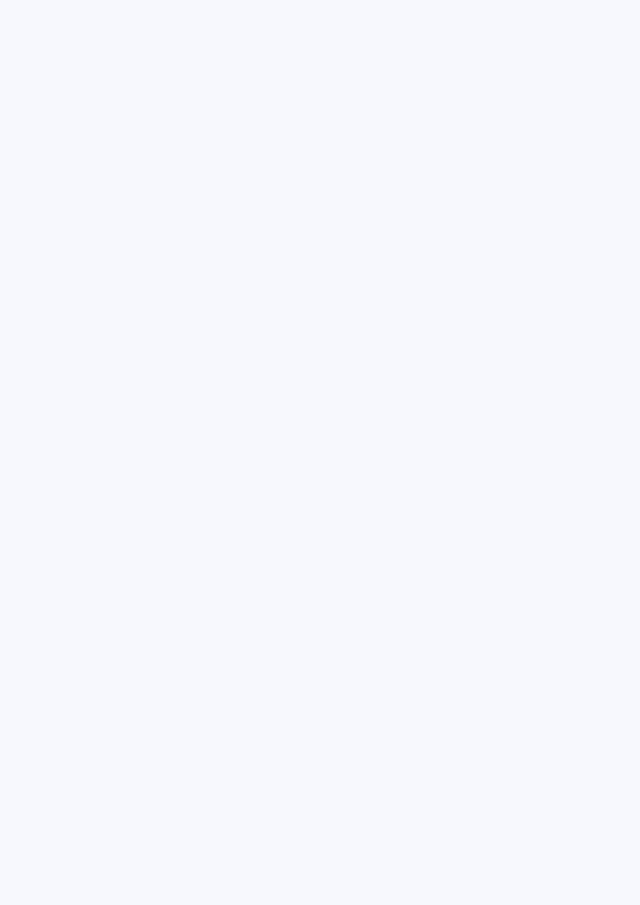
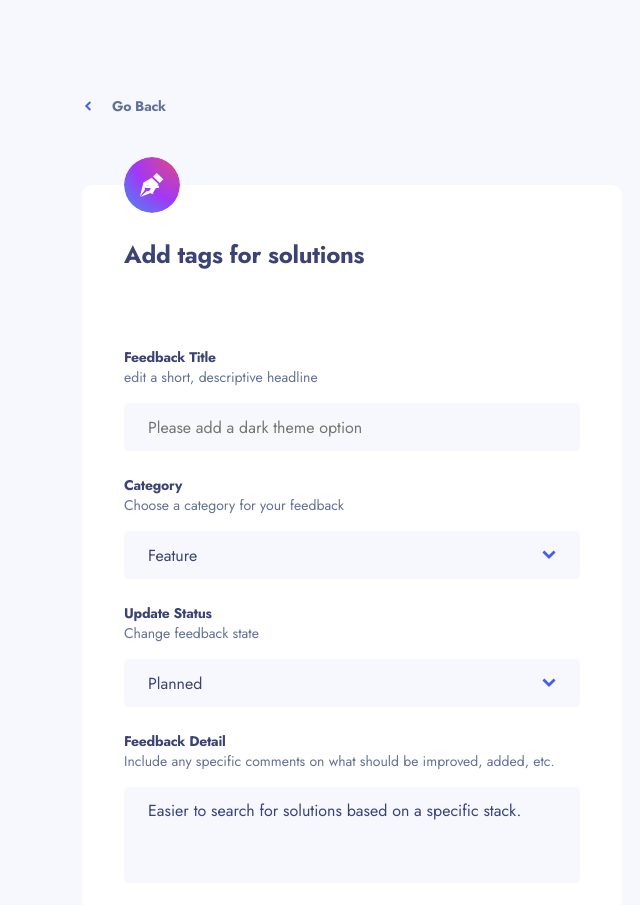
Before and after one commit to SukhrobQodirov/my-product, a React (Create React App) app: page /edit-feedback/1 in a window 1280 px wide. Before the commit this address had no page. Shown: the top 905 px of the page, without its empty margins (288-928 px from the left). Before the commit the page ends 800 px from the top, so only its background shows below. Built offline with nearby package versions, Linux system fonts and the light colour scheme.

Commit message:
everythins fine

```diff
--- a/src/App.js
+++ b/src/App.js
@@ -2,6 +2,7 @@ import { Route, Routes } from "react-router-dom";
 import Feedback from "./screens/feedback/Feedback";
 import AddFeedback from "./screens/add-feedback/AddFeedback";
 import Details from "./screens/details/details";
+import EditFeedback from "./screens/edit-feedback/edit-feedback";
 
 import './scss/main.scss';
 
@@ -11,6 +12,7 @@ function App() {
       <Route path="/" Component={Feedback} />
       <Route path="/add-feedback" Component={AddFeedback} />
       <Route path="/feedback/:id" Component={Details} />
+      <Route path="/edit-feedback/:id" Component={EditFeedback} />
     </Routes>
   );
 }
--- a/src/components/add-feedback-btn/add-feedback-btn.scss
+++ b/src/components/add-feedback-btn/add-feedback-btn.scss
@@ -9,4 +9,17 @@
   background: #ad1fea;
   border-radius: 10px;
   border: none;
+  cursor: pointer;
+
+  &--gray {
+    background: #3A4374;
+  }
+
+  &--success {
+    background: #4661E6;
+  }
+
+  &--danger {
+    background: #D73737;
+  }
 }
--- a/src/components/edit-feedback-btn/edit-feedback-btn.js
+++ /dev/null
@@ -1,9 +0,0 @@
-import './edit-feedback-btn.scss';
-
-function EditFeedbackBtn({className='', ...props}) {
-  return(
-    <button className={`edit-feedback-btn ${className}`} {...props} >Edit Feedback</button>
-  )
-}
-
-export default EditFeedbackBtn;
--- a/src/components/edit-feedback-btn/edit-feedback-btn.scss
+++ /dev/null
@@ -1,12 +0,0 @@
-@import "../../scss/mixins";
-
-.edit-feedback-btn {
-  @include jost-700;
-  padding: 12px 25px;
-  font-size: 14px;
-  color: #f2f4fe;
-  background: #4661e6;
-  border: none;
-  border-radius: 10px;
-  cursor: pointer;
-}
--- a/src/screens/add-feedback/AddFeedback.js
+++ b/src/screens/add-feedback/AddFeedback.js
@@ -1,8 +1,8 @@
 import { Link } from "react-router-dom";
 import DropLeft from "../../assets/img/drop-left.svg";
 import DropBottom from "../../assets/img/drop-bottom.svg";
+import FilterBox from "../../components/filter-box/filter-box";
 import "./add-feedback.scss";
-import FilterBox from "../../components/filter-box/filter-box";
 
 function AddFeedback() {
   return (
--- a/src/screens/details/details.js
+++ b/src/screens/details/details.js
@@ -1,11 +1,11 @@
 import { Link, useParams } from "react-router-dom";
 import DropLeft from "../../assets/img/drop-left.svg";
-import EditFeedbackBtn from "../../components/edit-feedback-btn/edit-feedback-btn";
 import Card from "../../components/card/card";
 import "./details.scss";
 import { useEffect, useState } from "react";
 import Comments from "../../components/comments/comments";
 import AddComment from "../../components/add-comment/add-comment";
+import AddFeedbackBtn from "../../components/add-feedback-btn/add-feedback-btn";
 
 function Details() {
   const feedbackId = useParams().id;
@@ -41,7 +41,7 @@ function Details() {
   return (
     <div className="details">
       <div className="details__header">
-        <Link className="details__header-link" to={"/"}>
+        <Link className="details__header-link" to={`/`}>
           <img
             className="details__header-link--icon"
             src={DropLeft}
@@ -51,7 +51,8 @@ function Details() {
           />
           Go Back
         </Link>
-        <EditFeedbackBtn />
+        {/* <EditFeedbackBtn to={`/edit-feedback/${feedbackId}`} /> */}
+        <AddFeedbackBtn path={`/edit-feedback/${feedbackId}`} className="add-feedback-btn--success" textContent="Edit Feedback" />
       </div>
       <Card data={currentFeedback} />
       {commentsArr?<Comments comments={commentsArr} />:null}
--- /dev/null
+++ b/src/screens/edit-feedback/edit-feedback.js
@@ -0,0 +1,153 @@
+import { Link, useParams } from "react-router-dom";
+import DropLeft from "../../assets/img/drop-left.svg";
+import DropBottom from "../../assets/img/drop-bottom.svg";
+import FilterBox from "../../components/filter-box/filter-box";
+import "./edit-feedback.scss";
+import { useEffect, useState } from "react";
+
+function EditFeedback({ ...props }) {
+  const feedbackId = useParams().id;
+  const path = `/feedback/${feedbackId}`;
+
+  const [data, setData] = useState();
+  const [isFetched, setFetched] = useState(false);
+  // const [titleValue, setTitleValue] = useState('');
+
+  // function handleChangeInputValue(evt) {
+  //   setTitleValue(`${titleValue} ${evt.target.value}`);
+  // }
+
+  useEffect(() => {
+    if (!isFetched) {
+      setFetched(true);
+      fetch("/data.json")
+        .then((res) => res.json())
+        .then((data) => {
+          setData({
+            ...data,
+            productRequests: data.productRequests.map((product) => ({
+              ...product,
+              isLiked: false,
+            })),
+          });
+        });
+    }
+  }, [isFetched]);
+
+  if (!data) {
+    return null;
+  }
+
+
+
+
+
+
+  const currentFeedback = data.productRequests.find((feedback) => {
+    return +feedback.id === +feedbackId;
+  });
+  const commentsArr = currentFeedback.comments;
+
+  // setTitleValue(currentFeedback.title);
+
+  // console.log(titleValue);
+
+  return (
+    <div className="edit-feedback" {...props}>
+      <Link to={path} className="edit-feedback__link">
+        <img src={DropLeft} alt="drop left icon" width={"14"} height={"10"} />
+        Go Back
+      </Link>
+      <form className="edit-feedback__form">
+        <FilterBox className={"edit-feedback__form-box"}>
+          <legend className="edit-feedback__form-legend">
+            {currentFeedback.title}
+          </legend>
+
+          <label className="edit-feedback__form-title">
+            <span className="edit-feedback__form-title--span">
+              Feedback Title
+            </span>
+            edit a short, descriptive headline
+            <input
+              className="edit-feedback__form-input"
+              type="text"
+              placeholder="Please add a dark theme option"
+            />
+          </label>
+
+          <div className="edit-feedback__form-category-select">
+            <span className="edit-feedback__form-category-title">Category</span>
+            <p className="edit-feedback__form-category--title">
+              Choose a category for your feedback
+            </p>
+            <div className="edit-feedback__form-input edit-feedback__form-category-inner">
+              Feature
+              <img
+                className="edit-feedback__form-drop-bottom"
+                src={DropBottom}
+                alt="drop bottom icon"
+                width={"14"}
+                height={"10"}
+              />
+            </div>
+            <ul className="edit-feedback__form-category--list">
+              <li className="edit-feedback__form-category--item">Feature</li>
+              <li className="edit-feedback__form-category--item">UI</li>
+              <li className="edit-feedback__form-category--item">UX</li>
+              <li className="edit-feedback__form-category--item">
+                Enhancement
+              </li>
+              <li className="edit-feedback__form-category--item">Bug</li>
+            </ul>
+          </div>
+
+          <div className="edit-feedback__form-status">
+            <span className="edit-feedback__form-status--title">
+              Update Status
+            </span>
+            <p className="edit-feedback__form-status--title">
+              Change feedback state
+            </p>
+            <div className="edit-feedback__form-input edit-feedback__form-status-inner">
+              Planned
+              <img
+                className="edit-feedback__form-drop-bottom"
+                src={DropBottom}
+                alt="drop bottom icon"
+                width={"14"}
+                height={"10"}
+              />
+            </div>
+            <ul className="edit-feedback__form-status--list">
+              <li className="edit-feedback__form-status--item">Feature</li>
+              <li className="edit-feedback__form-status--item">UI</li>
+              <li className="edit-feedback__form-status--item">UX</li>
+              <li className="edit-feedback__form-status--item">Enhancement</li>
+              <li className="edit-feedback__form-status--item">Bug</li>
+            </ul>
+          </div>
+
+          <label className="edit-feedback__form-details">
+            <span className="edit-feedback__form-details--span">
+              Feedback Detail
+            </span>
+            Include any specific comments on what should be improved, added,
+            etc.
+            <textarea className="edit-feedback__form-textarea" value={currentFeedback.description} />
+          </label>
+
+          <div className="edit-feedback__form-buttons">
+            <button className="edit-feedback__form-btn edit-feedback__form-btn--danger">Delete</button>
+            <div className="edit-feedback__form-buttons--inner">
+              <button className="edit-feedback__form-btn edit-feedback__form-btn--gray">Cancel</button>
+              <button className="edit-feedback__form-btn">Add Feedback</button>
+            </div>
+          </div>
+        </FilterBox>
+      </form>
+    </div>
+  );
+}
+
+export default EditFeedback;
--- /dev/null
+++ b/src/screens/edit-feedback/edit-feedback.scss
@@ -0,0 +1,155 @@
+@import "../../scss/variables";
+@import "../../scss/mixins";
+
+.edit-feedback {
+  width: 540px;
+  margin: 0 auto;
+  padding-bottom: 129px;
+
+  &__link {
+    @include flex-display;
+    @include jost-700;
+    display: inline-flex;
+    column-gap: 16px;
+    font-size: 14px;
+    color: #647196;
+  }
+
+  &__form {
+    margin-top: 68px;
+    padding: 52px 42px 40px;
+    border-radius: 10px;
+    color: #647196;
+    background: #fff;
+    position: relative;
+
+    &::before {
+      @include flex-display;
+      content: "+";
+      width: 56px;
+      height: 56px;
+      font-size: 28px;
+      line-height: 1;
+      text-align: center;
+      color: #fff;
+      background: url('../../assets/img/pen-icon.svg');
+      // background: $accent-gradient;
+      border-radius: 50%;
+      position: absolute;
+      top: -28px;
+      left: 42px;
+    }
+
+    &-title,
+    &-category,
+    &-category-select,
+    &-details,
+    &-status,
+    &-status-select {
+      display: block;
+      margin-bottom: 24px;
+    }
+
+    & span {
+      @include jost-700;
+      display: block;
+      color: #3a4374;
+      font-size: 14px;
+    }
+
+    & label, &-category--title, &-status--title {
+      font-size: 14px;
+    }
+
+    &-box {
+      border: none;
+    }
+
+    &-legend {
+      @include jost-700;
+      margin-bottom: 75px;
+      color: #3a4374;
+      font-size: 24px;
+    }
+
+    &-category {
+      &--list {
+        display: none;
+      }
+
+      &-inner {
+        display: flex !important;
+        align-items: center;
+        justify-content: space-between;
+        cursor: pointer;
+      }
+    }
+
+    &-status {
+      &--list {
+        display: none;
+      }
+
+      &-inner {
+        display: flex !important;
+        align-items: center;
+        justify-content: space-between;
+        cursor: pointer;
+      }
+    }
+
+    &-input,
+    &-textarea {
+      @include jost-400;
+      width: 100%;
+      height: 48px;
+      margin-top: 16px;
+      padding: 12px 24px;
+      display: block;
+      color: #3a4374;
+      background: #f7f8fd;
+      border: none;
+      border-radius: 5px;
+      resize: none;
+
+      &:focus {
+        outline: none;
+      }
+    }
+
+    &-textarea {
+      height: 96px;
+    }
+
+    &-btn {
+      @include jost-700;
+      display: inline-block;
+      padding: 12px 25px;
+      font-size: 14px;
+      color: #F2F4FE;
+      background: #ad1fea;
+      border-radius: 10px;
+      border: none;
+      cursor: pointer;
+
+      &--gray {
+        background: #3A4374;
+      }
+
+      &--danger {
+        background: #D73737;
+      }
+    }
+
+    &-buttons {
+      @include flex-display;
+      width: 100%;
+      justify-content: space-between;
+
+      &--inner {
+        @include flex-display;
+        column-gap: 16px;
+      }
+    }
+  }
+}
```
Also changed, not shown: public/assets/img/pen-icon.svg (added), src/assets/img/pen-icon.svg (added).
